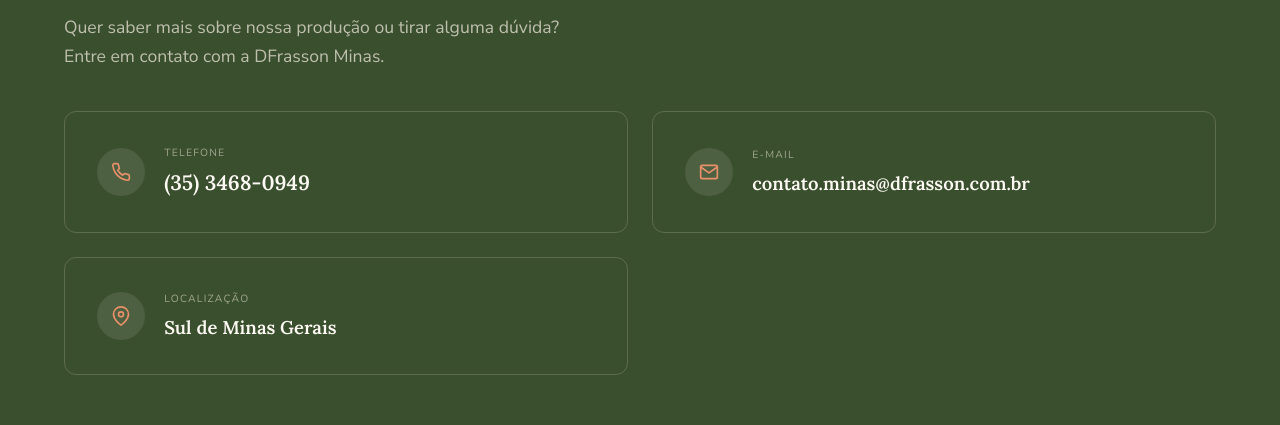
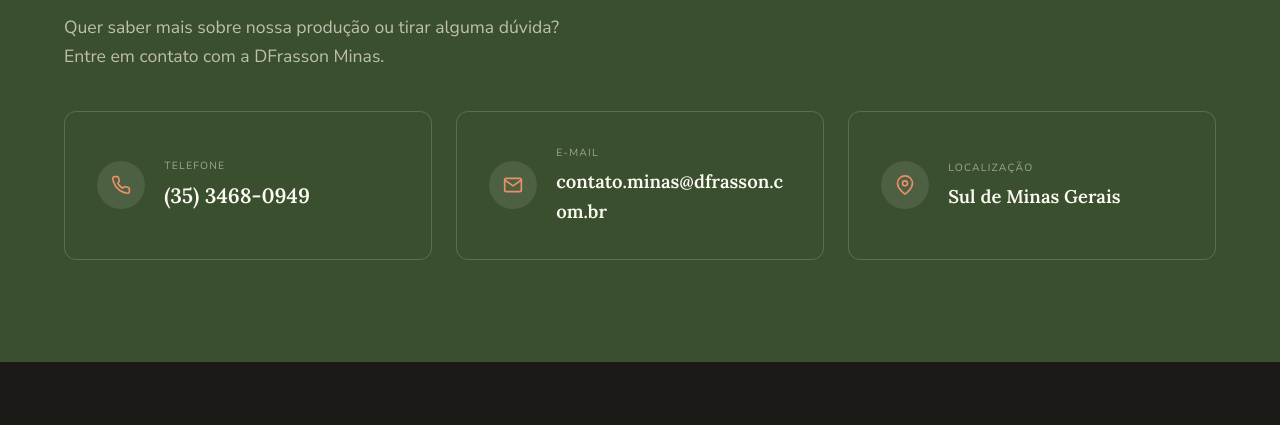
Before and after one commit to joaovms0902/Dfrassonminas, a plain HTML site: page index.html in a window 1280 px wide. Shown: the part 4992-5417 px from the top of the page. Drawn offline with nearby package versions, Linux system fonts and the light colour scheme.

Commit message:
Update style.css

```diff
--- a/style.css
+++ b/style.css
@@ -600,7 +600,7 @@
 /* ---- Contato ---- */
 .contact-grid {
   display: grid;
-  grid-template-columns: repeat(2, 1fr);
+  grid-template-columns: repeat(auto-fit, minmax(240px, 1fr));
   gap: 1.5rem;
   margin-top: 2.5rem;
 }
```
